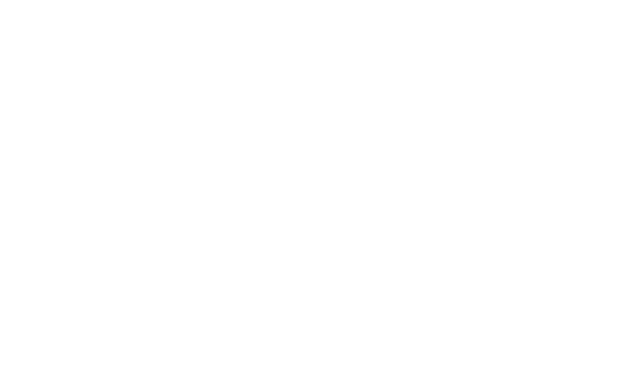
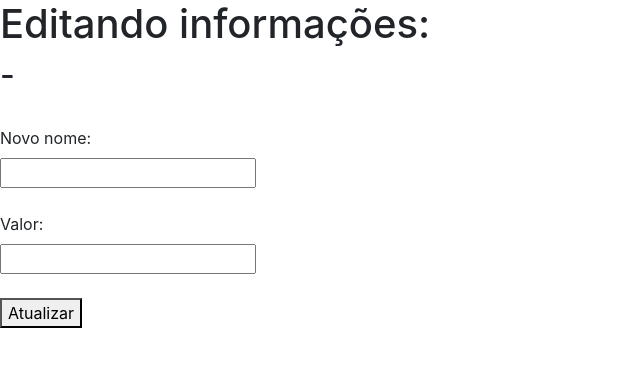
Before and after one commit to KenjiNishi/fs-typescript-react-javascript, a React (Create React App) app: page /editItem/1 in a window 1280 px wide. Shown: the top 366 px of the page, without its empty margins (0-640 px from the left). Built offline with nearby package versions, Linux system fonts and the light colour scheme; no server answers.

Commit message:
Modal didnt work, went with simpler solution. tmtl

```diff
--- a/src/App.css
+++ b/src/App.css
@@ -16,32 +16,3 @@
 .tabela1 tbody tr:hover {
   background-color: rgb(174, 179, 187);
 }
-
-.modal {
-  position: fixed;
-  z-index: 1;
-  width: 100%;
-  height: 100%;
-  background-color: rgba(0, 0, 0, 0.25);
-}
-
-.modal_content {
-  background-color: white;
-  position: absolute;
-  top: 20%;
-  left: 30%;
-  width: 40%;
-  padding: 20px;
-  border-radius: 5px;
-  border: 2px solid black;
-}
-
-.close {
-  color: Black;
-  float: right;
-}
-
-.close:hover {
-  color: cyan;
-  cursor: pointer;
-}
--- a/src/App.js
+++ b/src/App.js
@@ -6,6 +6,7 @@ import 'bootstrap/dist/css/bootstrap.min.css';
 
 import store from './redux/store';
 import itemsModule from "./modules/itemsModule"
+import ItemEdit from './components/item-edit'
 
 function App() {
   return (
@@ -13,6 +14,7 @@ function App() {
       <Router>
         <div>
           <Route path="/" exact component={itemsModule} />
+          <Route path="/editItem/:codigo" component={ItemEdit} />
         </div>
       </Router>
   </Provider>
--- a/src/components/item-edit.js
+++ b/src/components/item-edit.js
@@ -2,24 +2,39 @@ import React, { Component } from "react";
 import PropTypes from 'prop-types';
 import { connect } from 'react-redux';
 
-import { editItem } from '../redux/actions/itemActions';
+import { editItem, fetchItems, getItem } from '../redux/actions/itemActions';
 
 class ItemEdit extends Component {
     constructor(props) {
         super(props);
+
         this.state = {
-          codigo: '',
           nome: '',
           valor: ''
         };
+
+        this.onSubmit = this.onSubmit.bind(this);
+        this.onChangeNome = this.onChangeNome.bind(this);
+        this.onChangeValor = this.onChangeValor.bind(this);
+
+
       }
 
-    handleClick = () => {
-        this.props.toggle();
-        };
+    componentDidMount() {
+      this.props.getItem(this.props.match.params.codigo)
 
-    onChange(e) {
-      this.setState({ [e.target.name]: e.target.value });
+      //this.setState({nome: this.props.item.name, valor: this.props.item.valorU})
+    }
+
+    onChangeNome(e) {
+      this.setState({
+        nome: e.target.value
+      })
+    }
+    onChangeValor(e) {
+      this.setState({
+        valor: e.target.value
+      })
     }
 
     onSubmit(e) {
@@ -30,27 +45,28 @@ class ItemEdit extends Component {
           valorU: this.state.valor
         };
 
-        this.props.editItem(this.state.codigo, changes);
+        this.props.editItem(this.props.item.codigo, changes);
         this.props.fetchItems();
-        this.handleClick(this.props.item);
+        this.props.history.push('/')
+
       }
 
     render() {
         return (
-          <div className="modal">
-            <div className="modal_content">
-              <span className="close" onClick={this.handleClick}>&times;</span>
+          <div>
+            <div>
               <form onSubmit={this.onSubmit}>
-                <p>Editando informações do produto {this.props.item.codigo}</p>
+                <h1>Editando informações:</h1>
+                <h2>{this.props.item.codigo} - {this.props.item.name}</h2>
                 <br />
 
                 <div>
-                    <label>Produto: </label><br/>
+                    <label>Novo nome: </label><br/>
                     <input
                     type="text"
                     name="nome"
-                    onChange={this.onChange}
-                    value={this.props.item.nome}
+                    onChange={this.onChangeNome}
+                    value={this.state.nome}
                     />
                 </div>
                 <br />
@@ -60,8 +76,8 @@ class ItemEdit extends Component {
                     <input
                     type="number" step="0.01" min="0"
                     name="valor"
-                    onChange={this.onChange}
-                    value={this.props.item.valor}
+                    onChange={this.onChangeValor}
+                    value={this.state.valor}
                     />
                 </div>
                 <br />
@@ -74,6 +90,15 @@ class ItemEdit extends Component {
 }
 
 ItemEdit.propTypes = {
-  editItem: PropTypes.func.isRequired
+  editItem: PropTypes.func.isRequired,
+  fetchItems: PropTypes.func.isRequired,
+  getItem: PropTypes.func.isRequired,
+  item: PropTypes.object.isRequired
 };
-export default connect(null, { editItem })(ItemEdit);
+
+const mapStateToProps = state => (
+  {
+  item: state.items.selectedItem
+});
+
+export default connect(mapStateToProps, { editItem, fetchItems, getItem })(ItemEdit);
--- a/src/components/item-list.js
+++ b/src/components/item-list.js
@@ -1,9 +1,9 @@
 import React, { Component } from 'react';
 import PropTypes from 'prop-types';
 import { connect } from 'react-redux';
+import { Link } from 'react-router-dom';
 
 import { fetchItems, deleteItem } from '../redux/actions/itemActions';
-import ItemEdit from './item-edit'
 
 const Item = props => (
   <tr>
@@ -15,9 +15,7 @@ const Item = props => (
             props.deleteItem(props.item.codigo); props.fetchItems()
           }}>Deletar</button>
 
-          <button onClick={() => {
-            console.log("TODO :( "); props.toggle(props.item)
-          }}>Editar</button>
+          <Link to={"/editItem/"+props.item.codigo} onClick={() => {console.log('editing')}}> <button>Editar</button></Link>
       </p>
     </td>
   </tr>
@@ -49,15 +47,14 @@ class ItemsList extends Component {
 
   itemList() {
     return this.props.items.map(currentitem => {
-      return <Item item={currentitem} deleteItem={this.props.deleteItem} fetchItems={this.props.fetchItems} toggle={this.togglePopup} key={currentitem.codigo}/>;
+      return <Item item={currentitem} deleteItem={this.props.deleteItem} fetchItems={this.props.fetchItems} key={currentitem.codigo}/>;
     })
   }
+
 
   render() {
     return (
       <div>
-        {this.state.popup ? <ItemEdit toggle={this.togglePopup} item={this.state.selectedItem}/> : null}
-
         <h3>Logged Items</h3>
         <table className="tabela1">
           <thead>
@@ -88,4 +85,4 @@ const mapStateToProps = state => (
   items: state.items.itemList
 });
 
-export default connect(mapStateToProps, { fetchItems, deleteItem })(ItemsList);
+export default connect(mapStateToProps, { fetchItems, deleteItem})(ItemsList);
--- a/src/redux/actions/itemActions.js
+++ b/src/redux/actions/itemActions.js
@@ -1,4 +1,4 @@
-import { FETCH_ITEMS,CREATE_ITEM, DELETE_ITEM, EDIT_ITEM } from './types';
+import { FETCH_ITEMS,CREATE_ITEM, DELETE_ITEM, EDIT_ITEM, GET_ITEM } from './types';
 
 export const fetchItems = () => dispatch => {
   fetch('http://localhost:5000/api/item/' , {
@@ -8,6 +8,18 @@ export const fetchItems = () => dispatch => {
       dispatch({
         type: FETCH_ITEMS,
         payload: items.DATA
+      })
+    )
+};
+
+export const getItem = (codigo) => dispatch => {
+  fetch('http://localhost:5000/api/item/'+codigo , {
+    method: 'GET'})
+    .then(res => res.json())
+    .then(item =>
+      dispatch({
+        type: GET_ITEM,
+        payload: item.DATA
       })
     )
 };
--- a/src/redux/actions/types.js
+++ b/src/redux/actions/types.js
@@ -2,3 +2,4 @@ export const FETCH_ITEMS = 'FETCH_ITEMS';
 export const CREATE_ITEM = 'CREATE_ITEM';
 export const DELETE_ITEM = 'DELETE_ITEM';
 export const EDIT_ITEM = 'EDIT_ITEM';
+export const GET_ITEM = 'GET_ITEM';
--- a/src/redux/reducers/itemReducers.js
+++ b/src/redux/reducers/itemReducers.js
@@ -1,8 +1,9 @@
-import { FETCH_ITEMS, CREATE_ITEM, DELETE_ITEM, EDIT_ITEM } from '../actions/types';
+import { FETCH_ITEMS, CREATE_ITEM, DELETE_ITEM, EDIT_ITEM, GET_ITEM } from '../actions/types';
 
 const initialState = {
   itemList: [],
-  createdItem: {}
+  createdItem: {},
+  selectedItem: {}
 };
 
 export default function(state = initialState, action) {
@@ -25,6 +26,12 @@ export default function(state = initialState, action) {
     case EDIT_ITEM:
       return state;
 
+    case GET_ITEM:
+      return {
+        ...state,
+        selectedItem: action.payload
+      };
+
     default:
       return state;
   }
```
